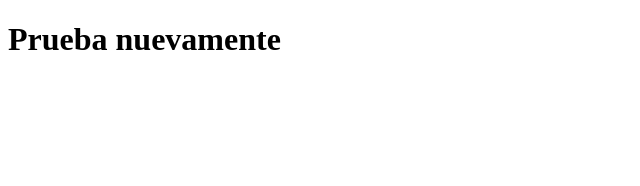
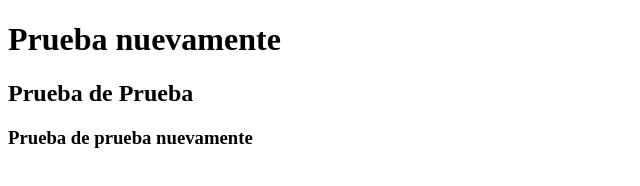
Before and after one commit to Alan-838/pruebita5ag4a4a9h4a1, a plain HTML site: page index.html in a window 1280 px wide. Shown: the whole page, without its empty margins (0-640 px from the left). Drawn offline with Linux system fonts and the light colour scheme.

Commit message:
subtitulos

```diff
--- a/index.html
+++ b/index.html
@@ -9,5 +9,11 @@
     <h1>
         Prueba nuevamente
     </h1>
+    <h2>
+        Prueba de Prueba
+    </h2>
+    <h3>
+        Prueba de prueba nuevamente
+    </h3>
 </body>
 </html>
```
